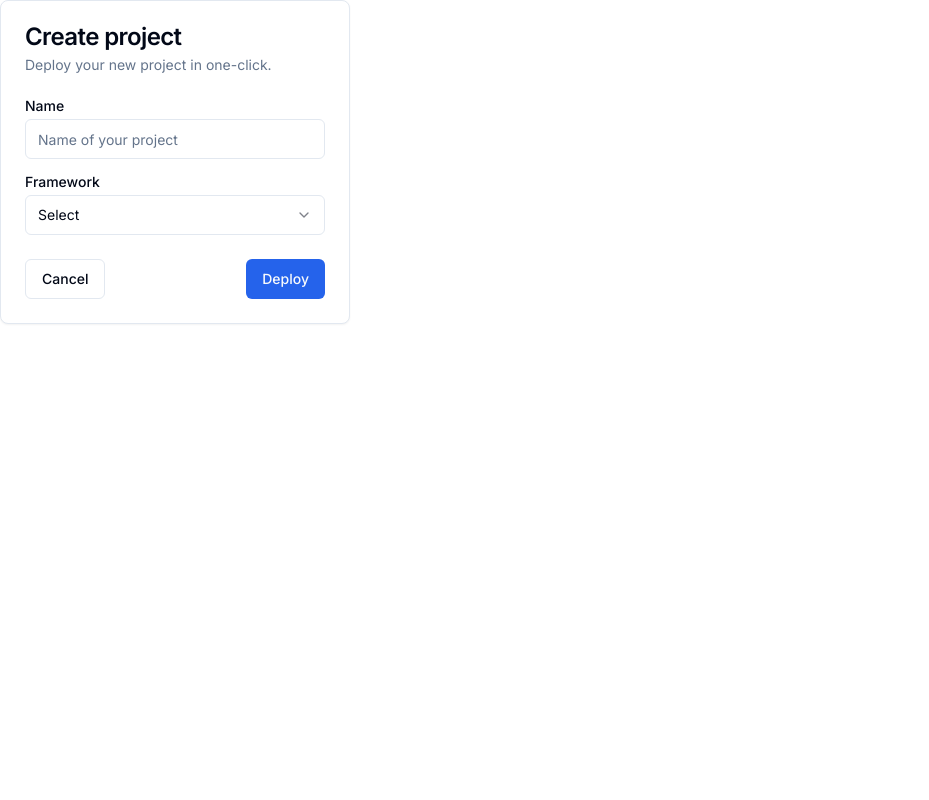
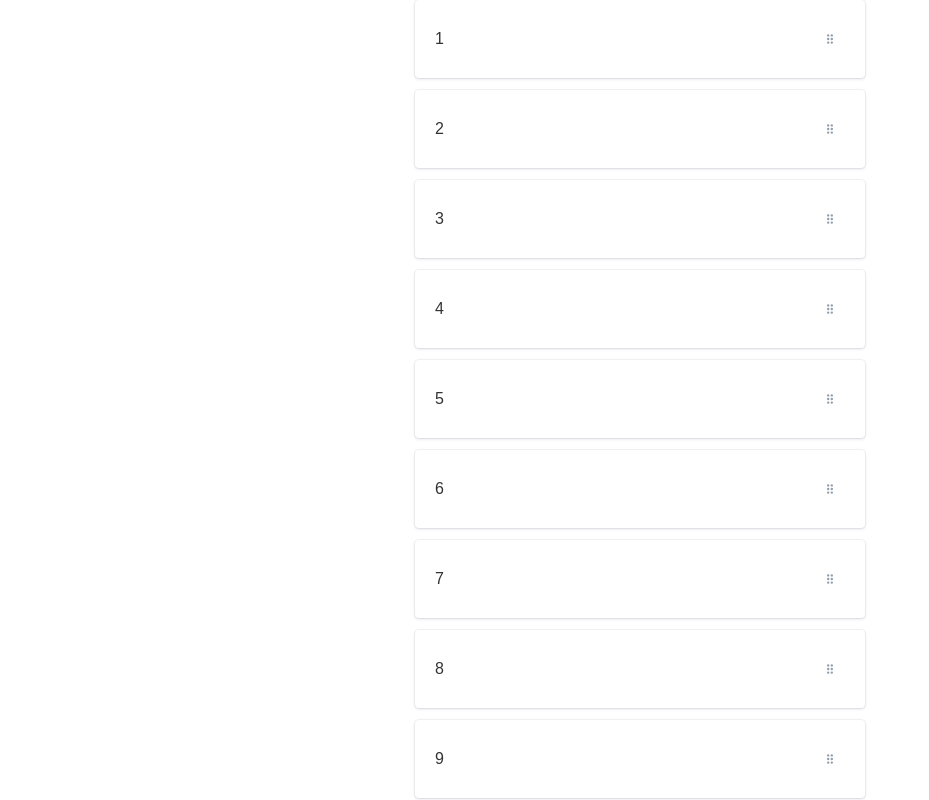
Before and after one commit to oliverilp/next-tasks, a Next.js app: page /shadcn in a window 1280 px wide. Shown: the top 800 px of the page, without its empty margins (0-929 px from the left). Built offline with nearby package versions, Linux system fonts and the light colour scheme.

Commit message:
Add dnd kit sortable list

```diff
--- a/package.json
+++ b/package.json
@@ -9,6 +9,9 @@
     "lint": "next lint"
   },
   "dependencies": {
+    "@dnd-kit/core": "^6.1.0",
+    "@dnd-kit/sortable": "^8.0.0",
+    "@dnd-kit/utilities": "^3.2.2",
     "@radix-ui/react-checkbox": "^1.0.4",
     "@radix-ui/react-label": "^2.0.2",
     "@radix-ui/react-select": "^2.0.0",
--- a/src/app/layout.tsx
+++ b/src/app/layout.tsx
@@ -6,8 +6,8 @@ import { cn } from '@/lib/utils';
 const inter = Inter({ subsets: ['latin'] });
 
 export const metadata: Metadata = {
-  title: 'Create Next App',
-  description: 'Generated by create next app'
+  title: 'Next Tasks',
+  description: 'Open source tasks management app'
 };
 
 export default function RootLayout({
--- a/src/app/shadcn/page.tsx
+++ b/src/app/shadcn/page.tsx
@@ -1,59 +1,17 @@
+'use client';
+
 import * as React from 'react';
-
-import { Button } from '@/components/ui/button';
-import {
-  Card,
-  CardContent,
-  CardDescription,
-  CardFooter,
-  CardHeader,
-  CardTitle
-} from '@/components/ui/card';
-import { Input } from '@/components/ui/input';
-import { Label } from '@/components/ui/label';
-import {
-  Select,
-  SelectContent,
-  SelectItem,
-  SelectTrigger,
-  SelectValue
-} from '@/components/ui/select';
+import NoSsrWrapper from '@/components/NoSsrWrapper';
+import Tasks from '@/components/sortable/Tasks';
 
 export default function CardWithForm() {
   return (
-    <Card className="w-[350px]">
-      <CardHeader>
-        <CardTitle>Create project</CardTitle>
-        <CardDescription>Deploy your new project in one-click.</CardDescription>
-      </CardHeader>
-      <CardContent>
-        <form>
-          <div className="grid w-full items-center gap-4">
-            <div className="flex flex-col space-y-1.5">
-              <Label htmlFor="name">Name</Label>
-              <Input id="name" placeholder="Name of your project" />
-            </div>
-            <div className="flex flex-col space-y-1.5">
-              <Label htmlFor="framework">Framework</Label>
-              <Select>
-                <SelectTrigger id="framework">
-                  <SelectValue placeholder="Select" />
-                </SelectTrigger>
-                <SelectContent position="popper">
-                  <SelectItem value="next">Next.js</SelectItem>
-                  <SelectItem value="sveltekit">SvelteKit</SelectItem>
-                  <SelectItem value="astro">Astro</SelectItem>
-                  <SelectItem value="nuxt">Nuxt.js</SelectItem>
-                </SelectContent>
-              </Select>
-            </div>
-          </div>
-        </form>
-      </CardContent>
-      <CardFooter className="flex justify-between">
-        <Button variant="outline">Cancel</Button>
-        <Button>Deploy</Button>
-      </CardFooter>
-    </Card>
+    <div className="flex w-full justify-center">
+      <div className="w-[450px]">
+        <NoSsrWrapper>
+          <Tasks />
+        </NoSsrWrapper>
+      </div>
+    </div>
   );
 }
--- /dev/null
+++ b/src/components/NoSsrWrapper.tsx
@@ -0,0 +1,10 @@
+import dynamic from 'next/dynamic';
+import { ReactElement } from 'react';
+
+function NoSsrWrapper(props: { children: ReactElement }) {
+  return props.children;
+}
+
+export default dynamic(() => Promise.resolve(NoSsrWrapper), {
+  ssr: false
+});
--- /dev/null
+++ b/src/components/sortable/Item/SortableItem.css
@@ -0,0 +1,51 @@
+.SortableItem {
+  display: flex;
+  justify-content: space-between;
+  flex-grow: 1;
+  align-items: center;
+  padding: 18px 20px;
+  background-color: #fff;
+  box-shadow:
+    0 0 0 calc(1px / var(--scale-x, 1)) rgba(63, 63, 68, 0.05),
+    0 1px calc(3px / var(--scale-x, 1)) 0 rgba(34, 33, 81, 0.15);
+  border-radius: calc(4px / var(--scale-x, 1));
+  box-sizing: border-box;
+  list-style: none;
+  color: #333;
+  font-weight: 400;
+  font-size: 1rem;
+  font-family: sans-serif;
+}
+
+.DragHandle {
+  display: flex;
+  width: 12px;
+  padding: 15px;
+  align-items: center;
+  justify-content: center;
+  flex: 0 0 auto;
+  touch-action: none;
+  cursor: var(--cursor, pointer);
+  border-radius: 5px;
+  border: none;
+  outline: none;
+  appearance: none;
+  background-color: transparent;
+  -webkit-tap-highlight-color: transparent;
+}
+
+.DragHandle:hover {
+  background-color: rgba(0, 0, 0, 0.05);
+}
+
+.DragHandle:focus-visible {
+  box-shadow: 0 0px 0px 2px #4c9ffe;
+}
+
+.DragHandle svg {
+  flex: 0 0 auto;
+  margin: auto;
+  height: 100%;
+  overflow: visible;
+  fill: #919eab;
+}
--- /dev/null
+++ b/src/components/sortable/Item/SortableItem.tsx
@@ -0,0 +1,84 @@
+'use client';
+
+import React, {
+  createContext,
+  useContext,
+  useMemo,
+  CSSProperties,
+  PropsWithChildren
+} from 'react';
+import type {
+  DraggableSyntheticListeners,
+  UniqueIdentifier
+} from '@dnd-kit/core';
+import { useSortable } from '@dnd-kit/sortable';
+import { CSS } from '@dnd-kit/utilities';
+
+import './SortableItem.css';
+
+interface Props {
+  id: UniqueIdentifier;
+}
+
+interface Context {
+  attributes: Record<string, any>;
+  listeners: DraggableSyntheticListeners;
+  ref(node: HTMLElement | null): void;
+}
+
+const SortableItemContext = createContext<Context>({
+  attributes: {},
+  listeners: undefined,
+  ref() {}
+});
+
+export function SortableItem({ children, id }: PropsWithChildren<Props>) {
+  const {
+    attributes,
+    isDragging,
+    listeners,
+    setNodeRef,
+    setActivatorNodeRef,
+    transform,
+    transition
+  } = useSortable({ id });
+  const context = useMemo(
+    () => ({
+      attributes,
+      listeners,
+      ref: setActivatorNodeRef
+    }),
+    [attributes, listeners, setActivatorNodeRef]
+  );
+  const style: CSSProperties = {
+    opacity: isDragging ? 0.4 : undefined,
+    transform: CSS.Translate.toString(transform),
+    transition
+  };
+
+  return (
+    <SortableItemContext.Provider value={context}>
+      <li className="SortableItem" ref={setNodeRef} style={style}>
+        {children}
+      </li>
+    </SortableItemContext.Provider>
+  );
+}
+
+export function DragHandle() {
+  const { attributes, listeners, ref } = useContext(SortableItemContext);
+
+  return (
+    <button
+      className="DragHandle"
+      {...attributes}
+      {...listeners}
+      ref={ref}
+      type="button"
+    >
+      <svg viewBox="0 0 20 20" width="12">
+        <path d="M7 2a2 2 0 1 0 .001 4.001A2 2 0 0 0 7 2zm0 6a2 2 0 1 0 .001 4.001A2 2 0 0 0 7 8zm0 6a2 2 0 1 0 .001 4.001A2 2 0 0 0 7 14zm6-8a2 2 0 1 0-.001-4.001A2 2 0 0 0 13 6zm0 2a2 2 0 1 0 .001 4.001A2 2 0 0 0 13 8zm0 6a2 2 0 1 0 .001 4.001A2 2 0 0 0 13 14z" />
+      </svg>
+    </button>
+  );
+}
--- /dev/null
+++ b/src/components/sortable/Overlay/SortableOverlay.tsx
@@ -0,0 +1,26 @@
+'use client';
+
+import type { PropsWithChildren } from 'react';
+import {
+  DragOverlay,
+  defaultDropAnimationSideEffects,
+  DropAnimation
+} from '@dnd-kit/core';
+
+const dropAnimationConfig: DropAnimation = {
+  sideEffects: defaultDropAnimationSideEffects({
+    styles: {
+      active: {
+        opacity: '0.4'
+      }
+    }
+  })
+};
+
+interface Props {}
+
+export function SortableOverlay({ children }: PropsWithChildren<Props>) {
+  return (
+    <DragOverlay dropAnimation={dropAnimationConfig}>{children}</DragOverlay>
+  );
+}
--- /dev/null
+++ b/src/components/sortable/Sortable.tsx
@@ -0,0 +1,83 @@
+'use client';
+
+import React, { useMemo, useState, ReactNode } from 'react';
+import {
+  DndContext,
+  KeyboardSensor,
+  PointerSensor,
+  useSensor,
+  useSensors,
+  Active,
+  UniqueIdentifier
+} from '@dnd-kit/core';
+import {
+  SortableContext,
+  arrayMove,
+  sortableKeyboardCoordinates
+} from '@dnd-kit/sortable';
+
+import { DragHandle, SortableItem } from './Item/SortableItem';
+import { SortableOverlay } from './Overlay/SortableOverlay';
+
+interface BaseItem {
+  id: UniqueIdentifier;
+}
+
+interface Props<T extends BaseItem> {
+  items: T[];
+  onChange(items: T[]): void;
+  renderItem(item: T): ReactNode;
+}
+
+export default function SortableList<T extends BaseItem>({
+  items,
+  onChange,
+  renderItem
+}: Props<T>) {
+  const [active, setActive] = useState<Active | null>(null);
+  const activeItem = useMemo(
+    () => items.find((item) => item.id === active?.id),
+    [active, items]
+  );
+  const sensors = useSensors(
+    useSensor(PointerSensor),
+    useSensor(KeyboardSensor, {
+      coordinateGetter: sortableKeyboardCoordinates
+    })
+  );
+
+  return (
+    <DndContext
+      sensors={sensors}
+      onDragStart={({ active: startActive }) => {
+        setActive(startActive);
+      }}
+      onDragEnd={({ active: endActive, over }) => {
+        if (over && endActive.id !== over.id) {
+          const activeIndex = items.findIndex(({ id }) => id === endActive.id);
+          const overIndex = items.findIndex(({ id }) => id === over.id);
+
+          onChange(arrayMove(items, activeIndex, overIndex));
+        }
+        setActive(null);
+      }}
+      onDragCancel={() => {
+        setActive(null);
+      }}
+    >
+      <SortableContext items={items}>
+        <ul className="flex list-none flex-col gap-3 p-0" role="application">
+          {items.map((item) => (
+            <React.Fragment key={item.id}>{renderItem(item)}</React.Fragment>
+          ))}
+        </ul>
+      </SortableContext>
+      <SortableOverlay>
+        {activeItem ? renderItem(activeItem) : null}
+      </SortableOverlay>
+    </DndContext>
+  );
+}
+
+SortableList.Item = SortableItem;
+SortableList.DragHandle = DragHandle;
--- /dev/null
+++ b/src/components/sortable/Tasks.tsx
@@ -0,0 +1,34 @@
+import React, { useState } from 'react';
+import SortableList from '@/components/sortable/Sortable';
+
+function createRange<T>(
+  length: number,
+  initializer: (index: number) => T
+): T[] {
+  return [...new Array(length)].map((_, index) => initializer(index));
+}
+
+function getMockItems() {
+  return createRange(50, (index) => ({ id: index + 1 }));
+}
+
+function Tasks() {
+  const [items, setItems] = useState(getMockItems);
+
+  return (
+    <div className="flex-grow">
+      <SortableList
+        items={items}
+        onChange={setItems}
+        renderItem={(item) => (
+          <SortableList.Item id={item.id}>
+            {item.id}
+            <SortableList.DragHandle />
+          </SortableList.Item>
+        )}
+      />
+    </div>
+  );
+}
+
+export default Tasks;
```
Also changed, not shown: 1 other file (tests, documents, lock files or other folders).
